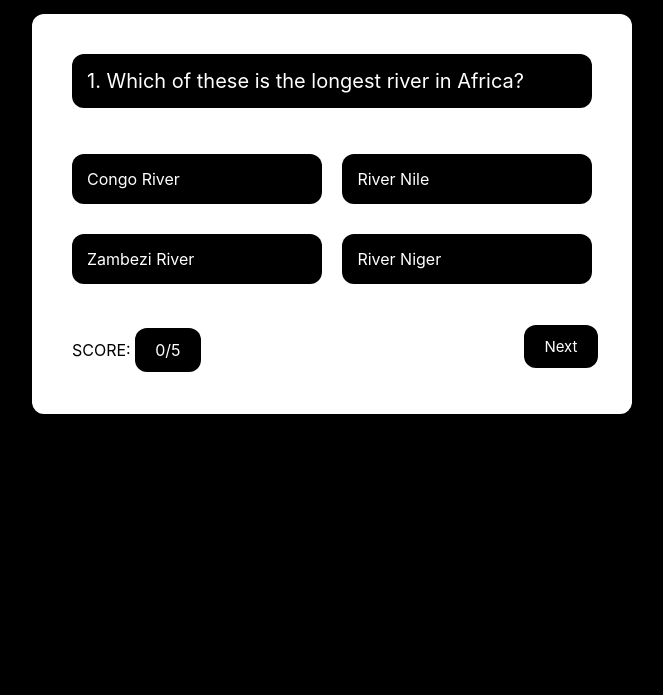
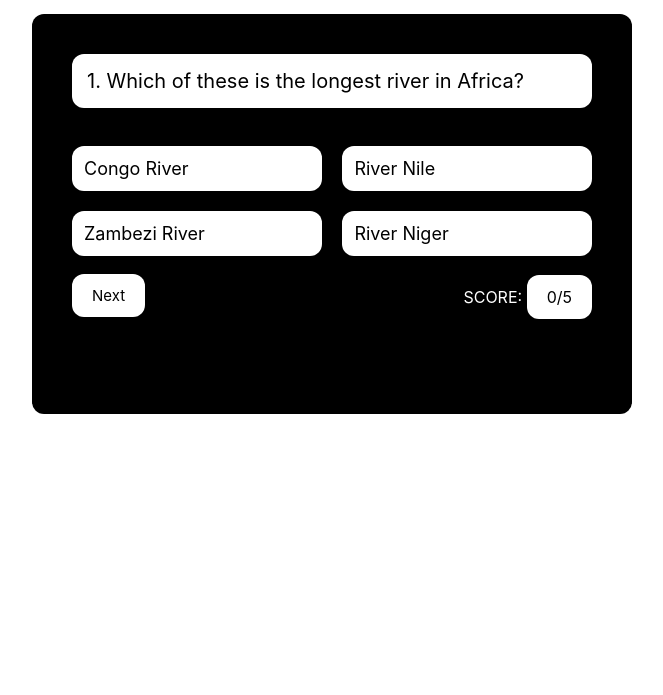
Before and after one commit to mercyinyang/QuizzApp, a plain HTML site: page index.html in a window 1280 px wide. Shown: the part 105-800 px from the top of the page, without its empty margins (308-971 px from the left). Drawn offline with Linux system fonts and the light colour scheme.

Commit message:
updated files

```diff
--- a/index.html
+++ b/index.html
@@ -24,15 +24,15 @@
             </ul>
         </div>
 
-        <div class="bottom">
-            <div class="score">
-                SCORE: <span id="score_card">0/5</span>
-            </div>
+        <div class="next">
+            <button type="button" onclick="next()" id="button">Next</button>
+        </div>
 
-            <div class="next">
-                <button type="button" onclick="next()" id="button">Next</button>
-            </div>
+
+        <div class="score">
+            SCORE: <span id="score_card">0/5</span>
         </div>
+
     </div>
 
 
--- a/script.js
+++ b/script.js
@@ -31,11 +31,11 @@ var btn = document.getElementById('button');
 	        	}
         	else{
         		card.innerHTML = "Quiz over.....Well done!";
+                btn.innerHTML = "Try again!";
         		option_1.style.display="none";
         		option_2.style.display="none";
         		option_3.style.display="none";
         		option_4.style.display="none";
-        		btn.style.display="none";
         	}
         },
 	     check:function(options){
@@ -48,7 +48,8 @@ var btn = document.getElementById('button');
 	    	}
 	    	else{
 	    		options.className = "wrong";
-	    	}
+                document.getElementById(`option_${this.questions[this.index].answer}`).className="correct";
+            }
     	},
     	next:function(){
     		this.index++;
@@ -57,12 +58,12 @@ var btn = document.getElementById('button');
     	notClickAble:function(){
     		for (let i = 0; i<option_card.children.length; i++) {
     			option_card.children[i].style.pointerEvents="none";
-    		}
+            }
     	},
     	clickAble:function(){
     		for (let i = 0; i<option_card.children.length; i++) {
     			option_card.children[i].style.pointerEvents="auto";
-    			option_card.children[i].className=''
+    			option_card.children[i].className='';
     		}
     	},
 	    score:0,
--- a/style.css
+++ b/style.css
@@ -1,5 +1,5 @@
 body{
-    background-color: black;
+    background-color: white;
     margin: 0;
     padding:0;
 }
@@ -12,13 +12,13 @@ h1{
     text-align: center;
     margin-top: 50px;
     font-style: italic;
-    color: white;
+    color: black;
 }
 
 .container{
     height: 400px;
     width: 600px;
-    background-color: white;
+    background-color: black;
     margin: 30px auto;
     border-radius: 12px;
     padding: 40px;
@@ -26,16 +26,17 @@ h1{
 
 .questions{
     padding: 15px;
-    background-color: black;
+    background-color: white;
     border-radius: 12px;
-    color: white;
+    color: black;
     font-size: 20px;
 }
 
 .options{
     width: 100%;
     float: left;
-    color: white;
+    color: black;
+    font-size: 18px;
 }
 
 .options ul{
@@ -50,9 +51,9 @@ h1{
 .options ul li{
     display: inline-block;
     width: 48%;
-    background-color:black;
-    padding: 15px;
-    margin-top: 30px;
+    background-color:white;
+    padding: 12px;
+    margin-top: 20px;
     border-radius: 12px;
 }
 
@@ -64,34 +65,28 @@ h1{
     background-color: red;
 }
 
-.bottom{
-    float: left;
-    width: 145%;
-    padding: 25px 0px;
-}
+.score{
+    line-height: 46px;
+    float: right;
+    color: white;
 
-.score{
-    float: left;
-    width: 60%;
-    line-height: 50px;
 }
 
 .score span{
-    background-color: black;
-    color: white;
+    background-color: white;
+    color: black;
     padding: 12px  20px;
     border-radius: 12px;
 }
 
 .next{
     float: left;
-    width: 40%;
 }
 
 .next button {
     padding: 12px 20px;
-    background-color: black;
-    color: white;
+    background-color: white;
+    color: black;
     border: none;
     border-radius: 12px;
     cursor: pointer;
@@ -106,8 +101,7 @@ h1{
         padding: 20px;
     }
     .bottom{
-        float: left;
-        width: 95%;
+        width: 145%;
         padding: 25px 0px;
     }
     .options ul li{
```
